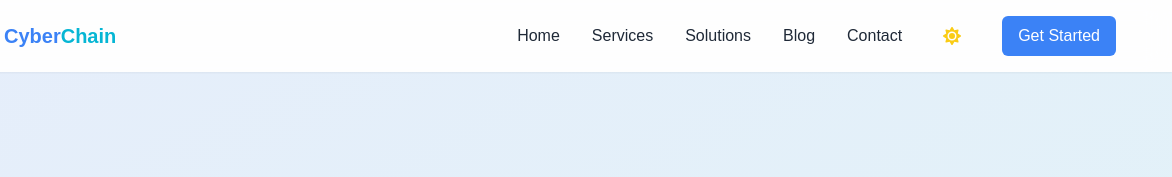
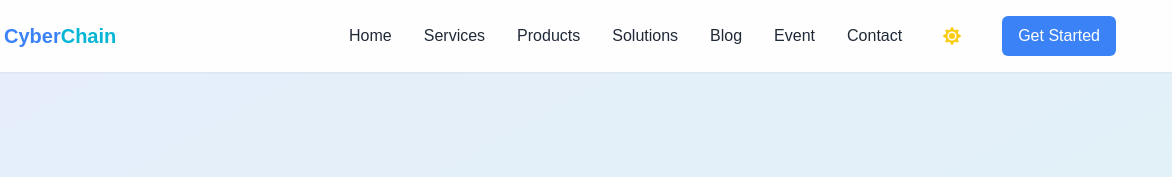
Before and after one commit to NimaDev0/cyberchain, a website: page index.html in a window 1280 px wide. Shown: the top 177 px of the page, 108-1280 px from the left. Drawn offline with nearby package versions, Linux system fonts and the light colour scheme; a web font is replaced by a local one.

Commit message:
edit menu

```diff
--- a/index.html
+++ b/index.html
@@ -40,8 +40,10 @@
           <div class="hidden md:flex items-center space-x-8">
             <a href="#home" class="nav-link font-medium">Home</a>
             <a href="#services" class="nav-link font-medium">Services</a>
+            <a href="#" class="nav-link font-medium">Products</a>
             <a href="#solutions" class="nav-link font-medium">Solutions</a>
             <a href="#blog" class="nav-link font-medium">Blog</a>
+            <a href="#" class="nav-link font-medium">Event</a>
             <a href="#contact" class="nav-link font-medium">Contact</a>
 
             <button
```
